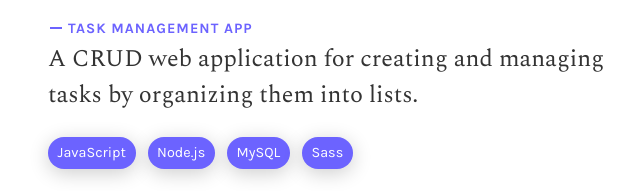
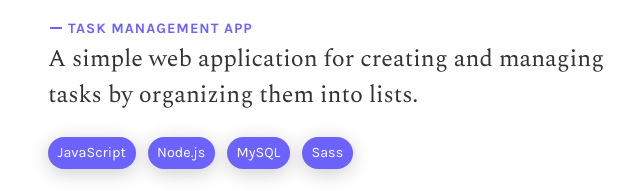
Before and after one commit to 1qlee/portfolio-old, a Gatsby site: page /projects in a window 1280 px wide. Shown: the part 392-583 px from the top of the page, 592-1232 px from the left. Built offline with nearby package versions, Linux system fonts and the light colour scheme; Gatsby itself is replaced by a stand-in of ours; some packages are replaced by stand-ins of ours.

```diff
--- a/src/pages/projects.js
+++ b/src/pages/projects.js
@@ -25,7 +25,7 @@ export default () => (
             <h1>Tasker</h1>
             <TagHeader color={styles.purple}>Task Management App</TagHeader>
             <p>
-              A CRUD web application for creating and managing tasks by organizing them into
+              A simple web application for creating and managing tasks by organizing them into
               lists.
             </p>
           </Content>
```
